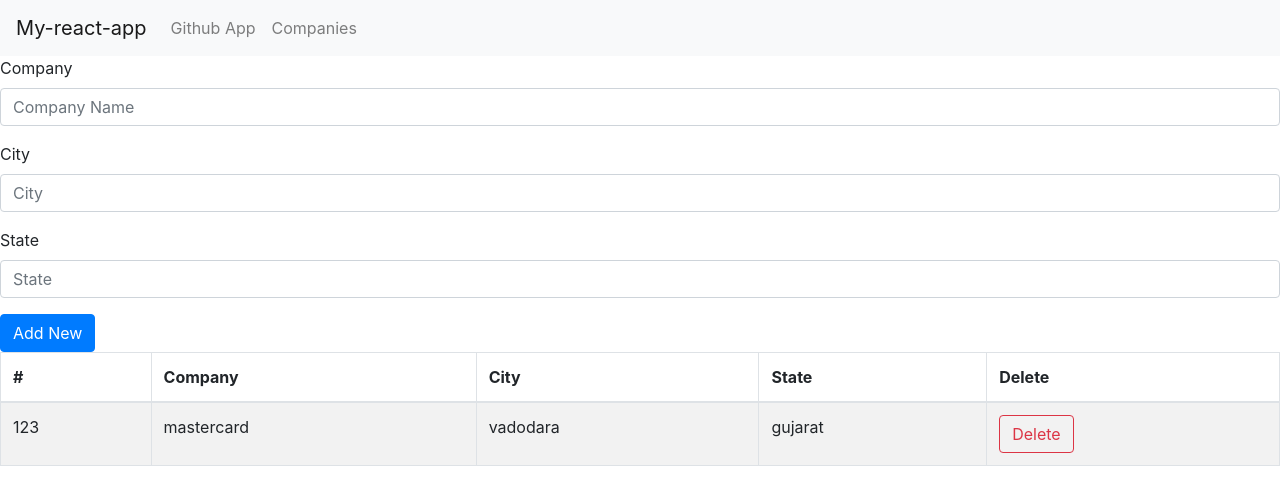
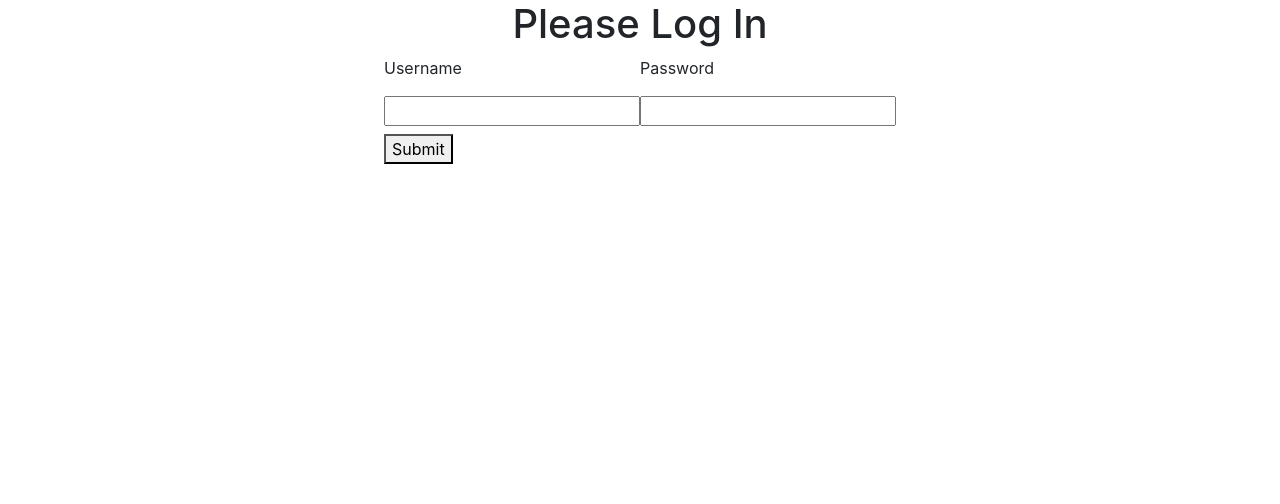
Before and after one commit to hirenpandit/my-react-app, a React (Create React App) app: page / in a window 1280 px wide. Shown: the top 504 px of the page. Built offline with nearby package versions, Linux system fonts and the light colour scheme.

Commit message:
handle authentication

```diff
--- a/src/company/add-company.tsx
+++ b/src/company/add-company.tsx
@@ -1,12 +1,9 @@
 import React from 'react';
 import Form from 'react-bootstrap/Form';
 import Button from 'react-bootstrap/Button';
-import { CompanyPorp } from './company';
 
 export default class AddCompany extends React.Component<any, any> {
-    constructor(props:any) {
-        super(props);
-    }
+
     fakeId = 124;
     state = {
         company: {
--- a/src/company/list-company.tsx
+++ b/src/company/list-company.tsx
@@ -5,10 +5,6 @@ import { Button } from 'react-bootstrap';
 import AddCompany from './add-company';
 
 export default class Company extends React.Component<any, any> {
-
-    constructor(props:CompanyPorp[]){
-        super(props);
-    }
 
     state =  {
         companies: this.props.companies
--- /dev/null
+++ b/src/login/login.css
@@ -0,0 +1,5 @@
+.login-wrapper {
+    display: flex;
+    flex-direction: column;
+    align-items: center;
+}
--- /dev/null
+++ b/src/login/login.tsx
@@ -0,0 +1,47 @@
+import React, { useState } from 'react';
+import './login.css';
+
+
+async function loginUser(credentials: any) {
+    return fetch('http://localhost:8080/login', {
+        method: 'POST',
+        headers: {
+            'Content-Type': 'application/json'
+        },
+        body: JSON.stringify(credentials)
+    })
+    .then(data => data.json())
+}
+
+export default function Login(props: any) {
+    const [username, setUsername] = useState();
+    const [password, setPassword] = useState();
+
+    const handleSubmit = async (e: any) => {
+        e.preventDefault();
+        const token =  await loginUser({
+            username,
+            password
+        });
+        props.setToken(token);
+    }
+
+    return(
+        <div className="login-wrapper">
+        <h1>Please Log In</h1>
+        <form onSubmit={handleSubmit}>
+            <label>
+            <p>Username</p>
+            <input type="text" onChange={(e:any) => setUsername(e.target.value)}/>
+            </label>
+            <label>
+            <p>Password</p>
+            <input type="password" onChange={(e:any) => setPassword(e.target.value)}/>
+            </label>
+            <div>
+            <button type="submit">Submit</button>
+            </div>
+        </form>
+        </div>
+    )
+}
--- a/src/navigation.tsx
+++ b/src/navigation.tsx
@@ -8,8 +8,27 @@ import {
 } from 'react-router-dom';
 import App from './App';
 import Company from './company/list-company';
+import Login from './login/login';
+
+function setToken(userToken:any) {
+    sessionStorage.setItem('token', JSON.stringify(userToken));
+}
+
+function getToken() {
+    const tokenString = sessionStorage.getItem('token');
+    const userToken = JSON.parse(tokenString || '{}');
+    return userToken?.token;
+}
 
 export default function Navigation() {
+
+    const token = getToken();
+
+    console.log(`TOKEN:::${token}`);
+    if(!token) {
+        return <Login setToken={setToken} />
+    }
+
     const companies = new Array({
         id: 123,
         name: "mastercard",
```
